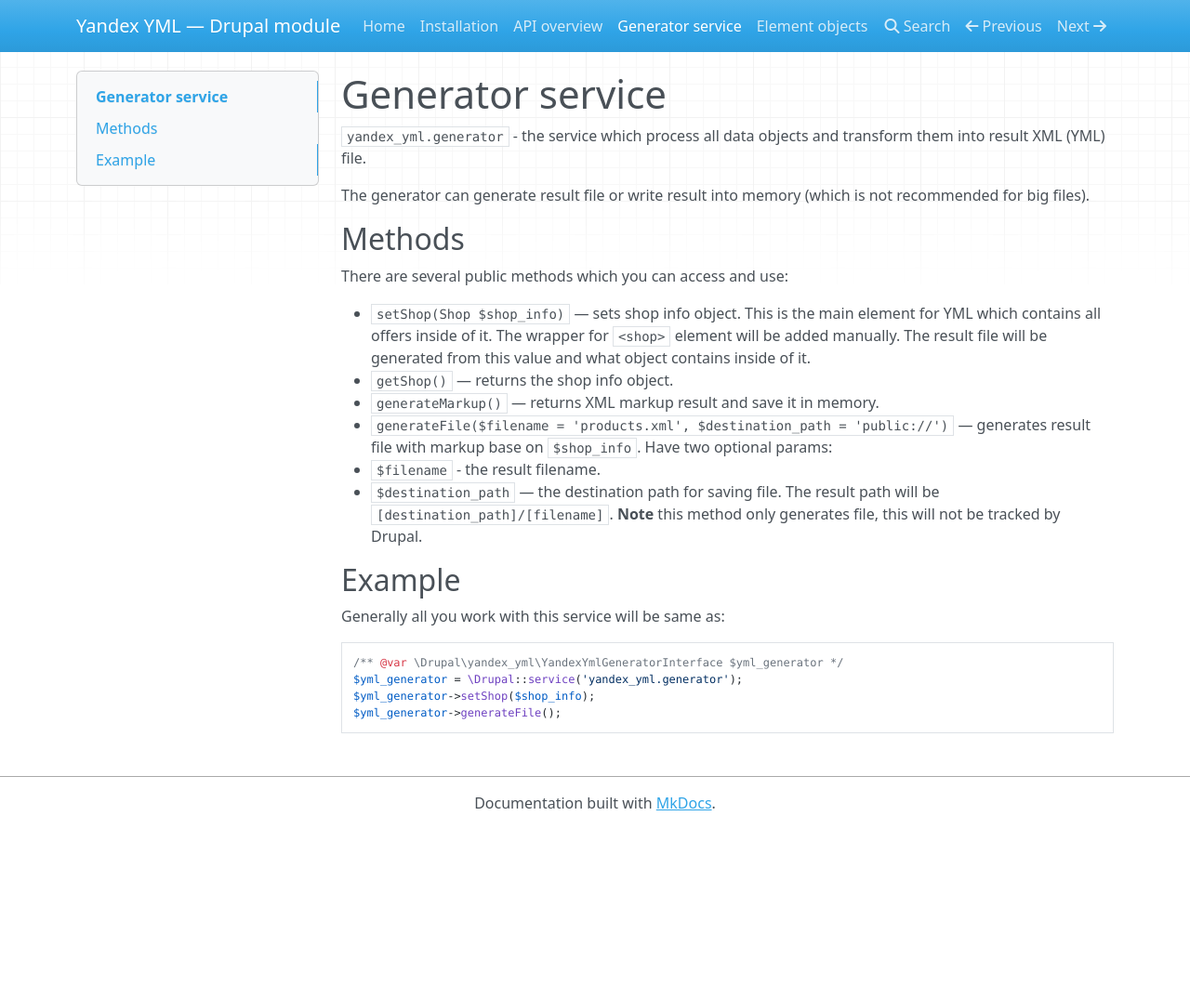
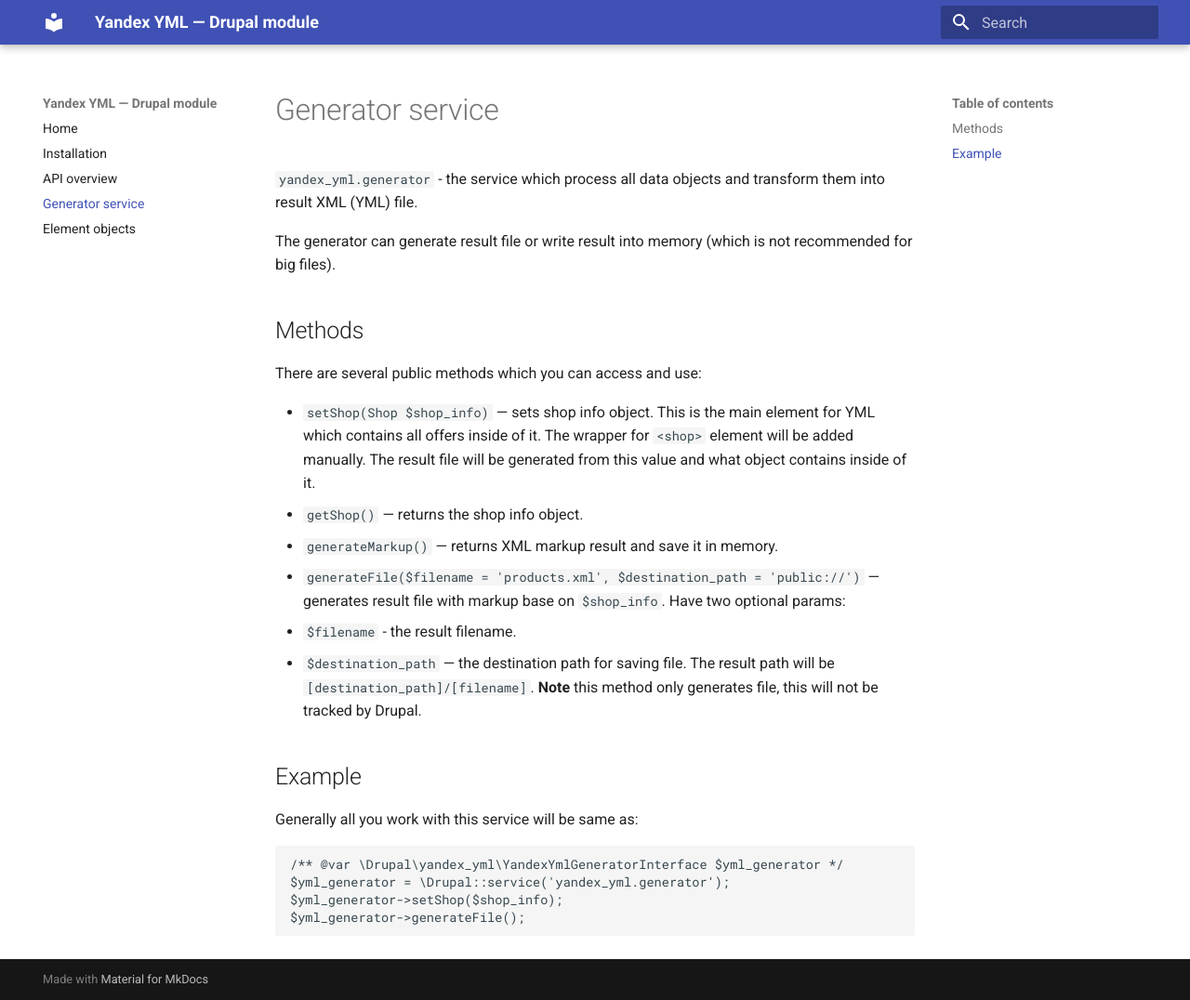
Before and after one commit to Niklan/yandex_yml, an MkDocs documentation site: the page built from docs/generator-service.md, in a window 1280 px wide and 1076 px high. Shown: the whole window at 93% size. Built offline with MkDocs 1.6.1 and Material for MkDocs 9.7.7, drawn with Linux system fonts in a browser that asks for light colours; nearby versions of some CDN libraries; old or Windows-style settings are respelled for this version of MkDocs.

Commit message:
Set theme for ReadTheDoc.

```diff
--- /dev/null
+++ b/docs/requirements.txt
@@ -0,0 +1 @@
+mkdocs-material
--- a/mkdocs.yml
+++ b/mkdocs.yml
@@ -1,4 +1,6 @@
 site_name: 'Yandex YML — Drupal module'
+theme:
+  name: 'material'
 pages:
   - 'Home': index.md
   - 'Installation': installation.md
```
